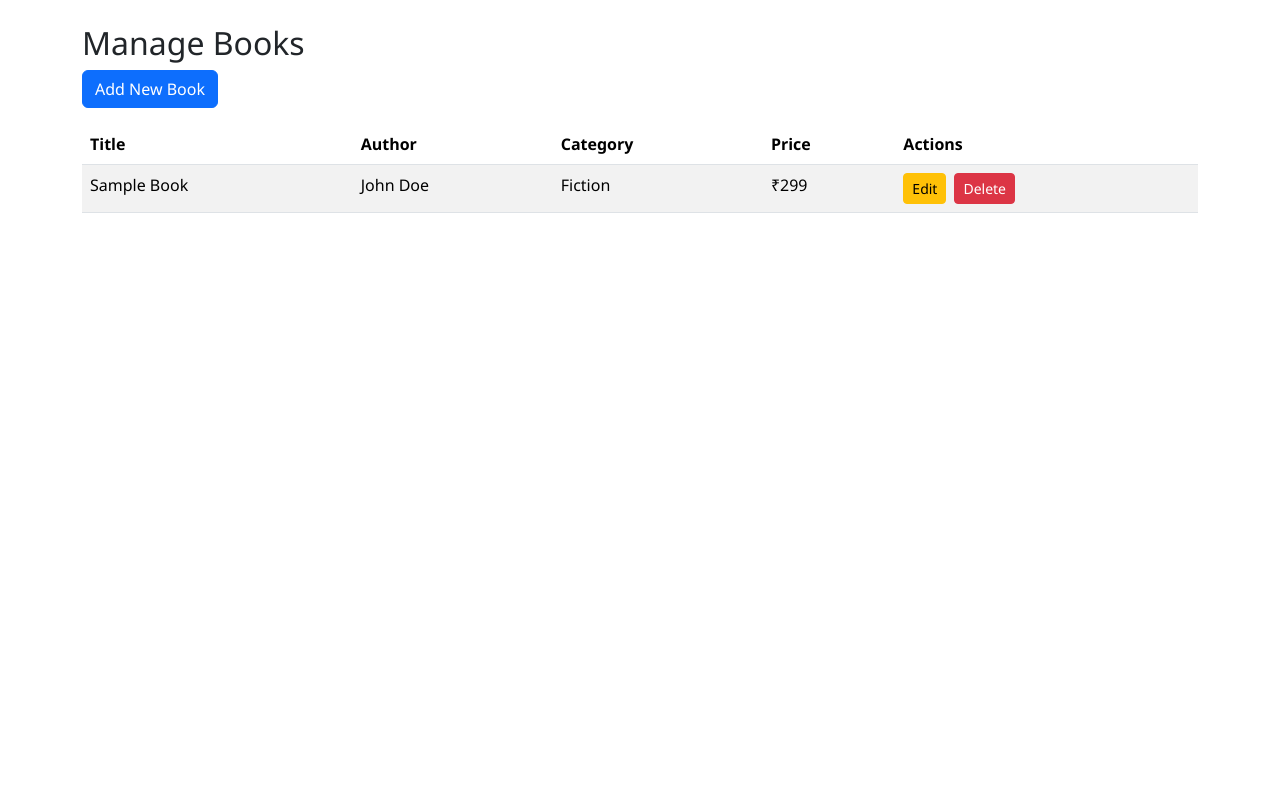
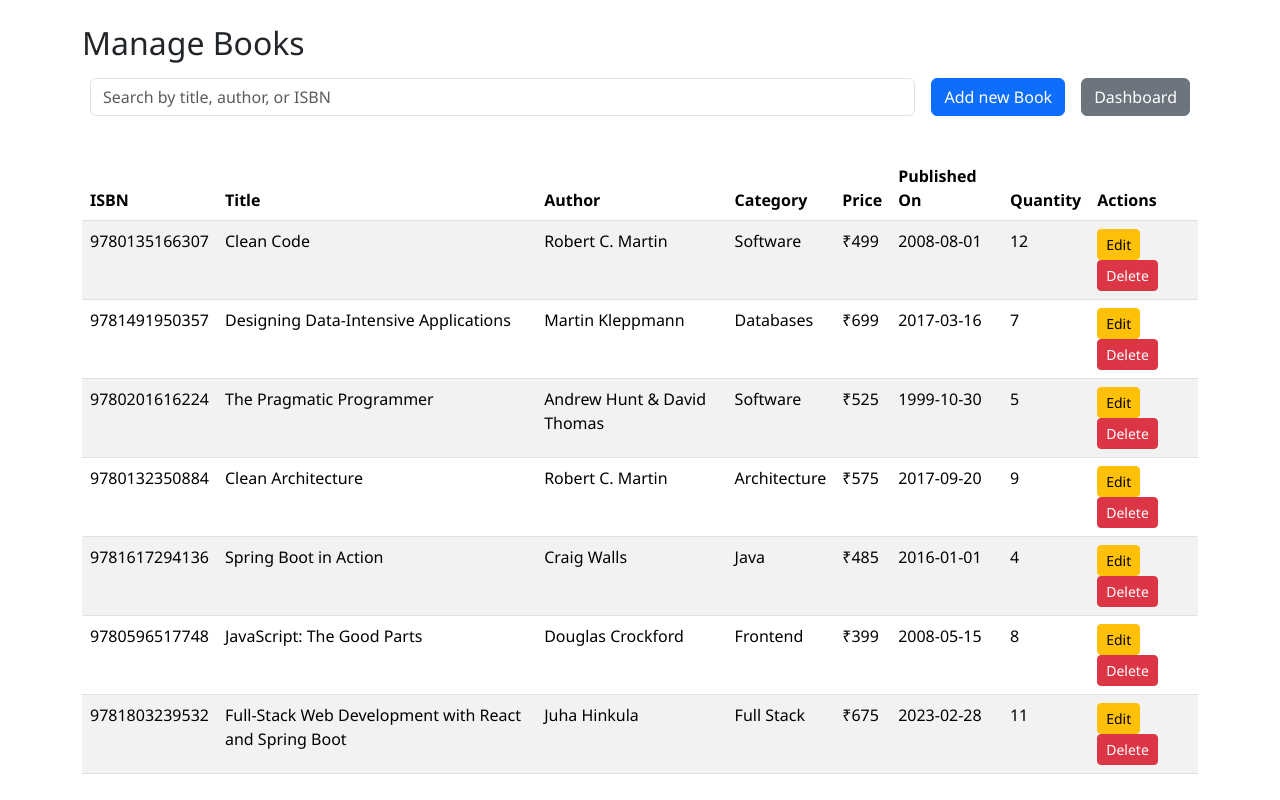
Before and after one commit to CDAC-project-online-book-store/book-store, a React (Vite) app in the folder frontend/: page /admin/books in a window 1280 px wide. Built offline with nearby package versions, Linux system fonts and the light colour scheme.

Commit message:
fix: updated manage books and add book form

```diff
--- a/frontend/src/pages/admin/ManageBooks.jsx
+++ b/frontend/src/pages/admin/ManageBooks.jsx
@@ -1,32 +1,100 @@
 import React from 'react'
+import dummyBooks from '../../data/dummyBooks'
+import { Link } from 'react-router-dom';
+import { useState } from 'react';
+import { useNavigate } from 'react-router-dom';
+
 
 function ManageBooks() {
+  const [searchQuery, setSearchQuery] = useState("");
+
+  const books = dummyBooks;
+
+  const OnClickDelete = (bookTitle) => {
+    const confirmed = window.confirm(`Are you sure you want to delete "${bookTitle}"?`);
+    if (confirmed) {
+      // Logic to delete the book goes here
+      alert(`Book "${bookTitle}" deleted successfully!`);
+    }
+  }
+
+  const filteredBooks = books.filter((book) => {
+    const query = searchQuery.toLowerCase();
+    return (
+      book.title.toLowerCase().includes(query) ||
+      book.author.toLowerCase().includes(query) ||
+      book.isbn.toLowerCase().includes(query)
+    );
+  });
+
+  const navigate = useNavigate();
+  const OnClickDashboard = () => {
+    navigate('/admin');
+  }
+
   return (
     <div>
       <div className="container mt-4">
         <h2>Manage Books</h2>
-      <button className="btn btn-primary mb-3">Add New Book</button>
+        {/* Search bar */}
+        <div className="d-flex justify-content-between align-items-center mb-3">
+          <div className='mb-3 flex-grow-1 p-2'>
+            <input
+              type="text"
+              className="form-control"
+              placeholder="Search by title, author, or ISBN"
+              value={searchQuery}
+              onChange={(e) => setSearchQuery(e.target.value)}
+
+            />
+          </div >
+          {/* Add Book button */}
+          <div className='mb-3 p-2'>
+            <Link to={`/admin/books/add`}  >
+              <button className="btn btn-primary" >Add new Book</button>
+            </Link>
+          </div>
+          {/* dashboard button */}
+              <div className="mb-3 p-2">
+                <button className="btn btn-secondary" onClick={OnClickDashboard}>
+                  Dashboard
+                </button>
+              </div>
+        </div>
+
+        {/* Book table */}
         <table className="table table-striped">
           <thead>
             <tr>
+              <th>ISBN</th>
               <th>Title</th>
               <th>Author</th>
               <th>Category</th>
               <th>Price</th>
+              <th>Published On</th>
+              <th>Quantity</th>
               <th>Actions</th>
+
             </tr>
           </thead>
           <tbody>
-          <tr>
-            <td>Sample Book</td>
-            <td>John Doe</td>
-            <td>Fiction</td>
-            <td>₹299</td>
+            {filteredBooks.map((book) => (
+              <tr key={book.isbn}>
+                <td>{book.isbn}</td>
+                <td>{book.title}</td>
+                <td>{book.author}</td>
+                <td>{book.category}</td>
+                <td>₹{book.price}</td>
+                <td>{book.published_on}</td>
+                <td>{book.stock}</td>
                 <td>
+                  <Link to={`/admin/books/edit/${book.isbn}`}  >
                     <button className="btn btn-sm btn-warning me-2">Edit</button>
-              <button className="btn btn-sm btn-danger">Delete</button>
+                  </Link>
+                  <button className="btn btn-sm btn-danger" onClick={() => OnClickDelete(book.title)}>Delete</button>
                 </td>
               </tr>
+            ))}
           </tbody>
         </table>
       </div>
```
Also changed, not shown: frontend/src/pages/admin/forms/AddBookForm.jsx (+8 -0 lines). Lines whose indentation alone changed are shown as unchanged.
